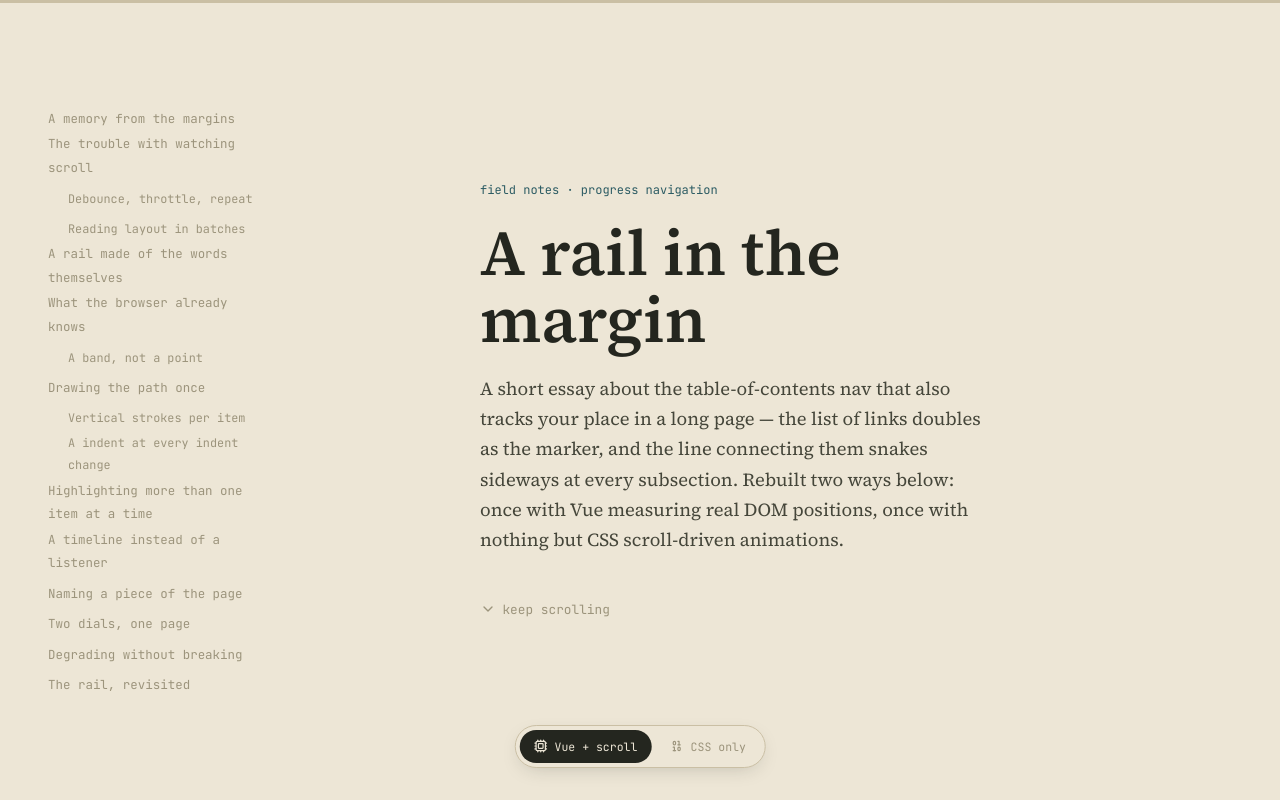
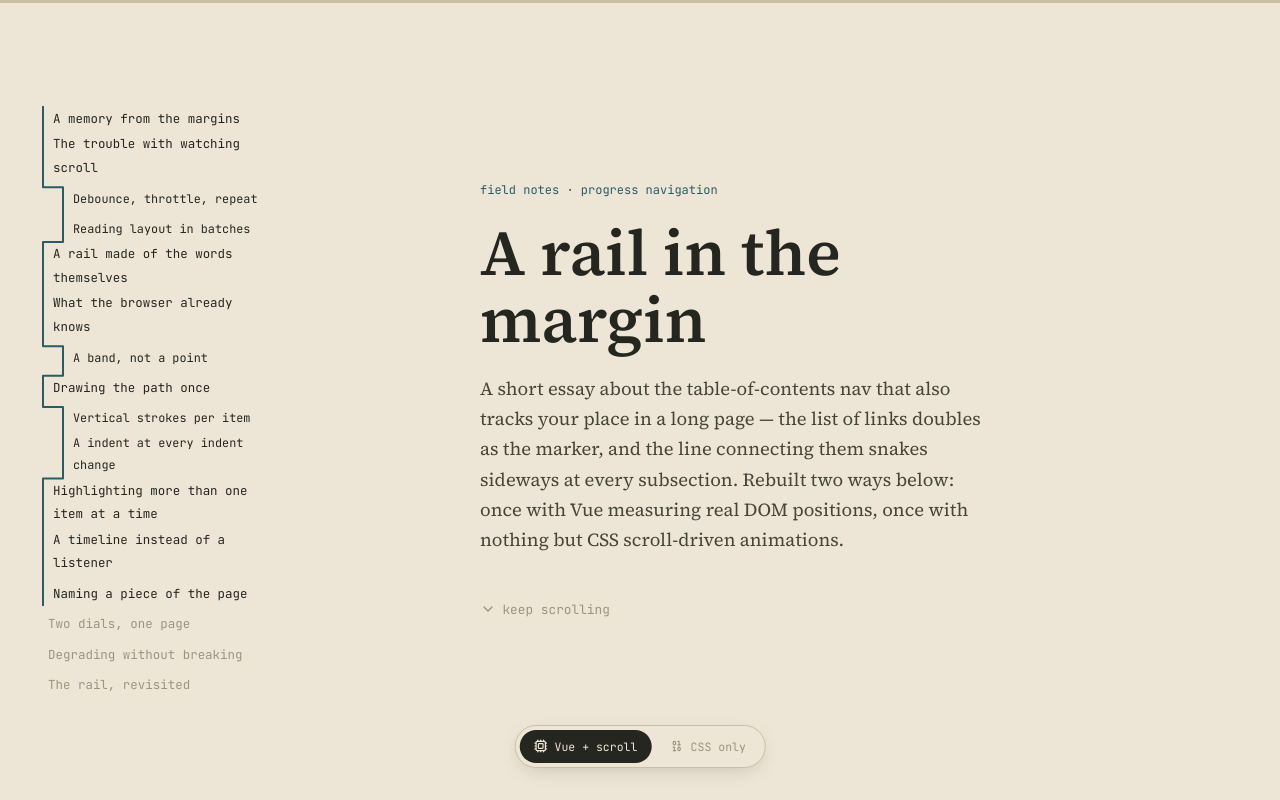
Before and after one commit to dreiv/v-toc, a Vue app: page / in a window 1280 px wide. Shown: the top 800 px of the page. Built offline with nearby package versions, Linux system fonts and the light colour scheme.

Commit message:
fix js nav

```diff
--- a/src/components/progress-nav/ProgressNavJs.vue
+++ b/src/components/progress-nav/ProgressNavJs.vue
@@ -3,7 +3,7 @@ import { sections } from '@/data/sections'
 import { useProgressPath } from '@/composables/useProgressPath'
 import '@/assets/rail.css'
 
-const { setLinkEl, visibleIds, goTo } = useProgressPath(sections)
+const { pathEl, svgEl, setLinkEl, visibleIds, goTo } = useProgressPath(sections)
 </script>
 
 <template>
```
